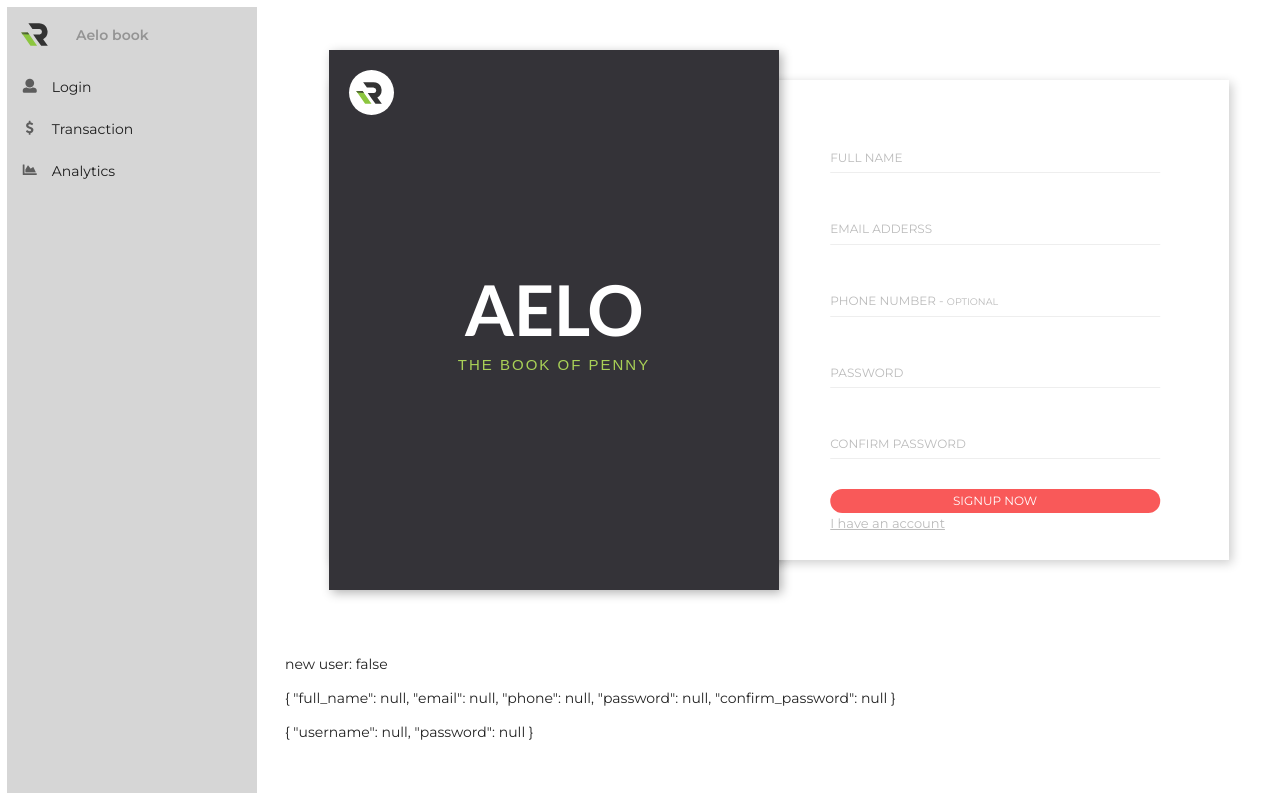
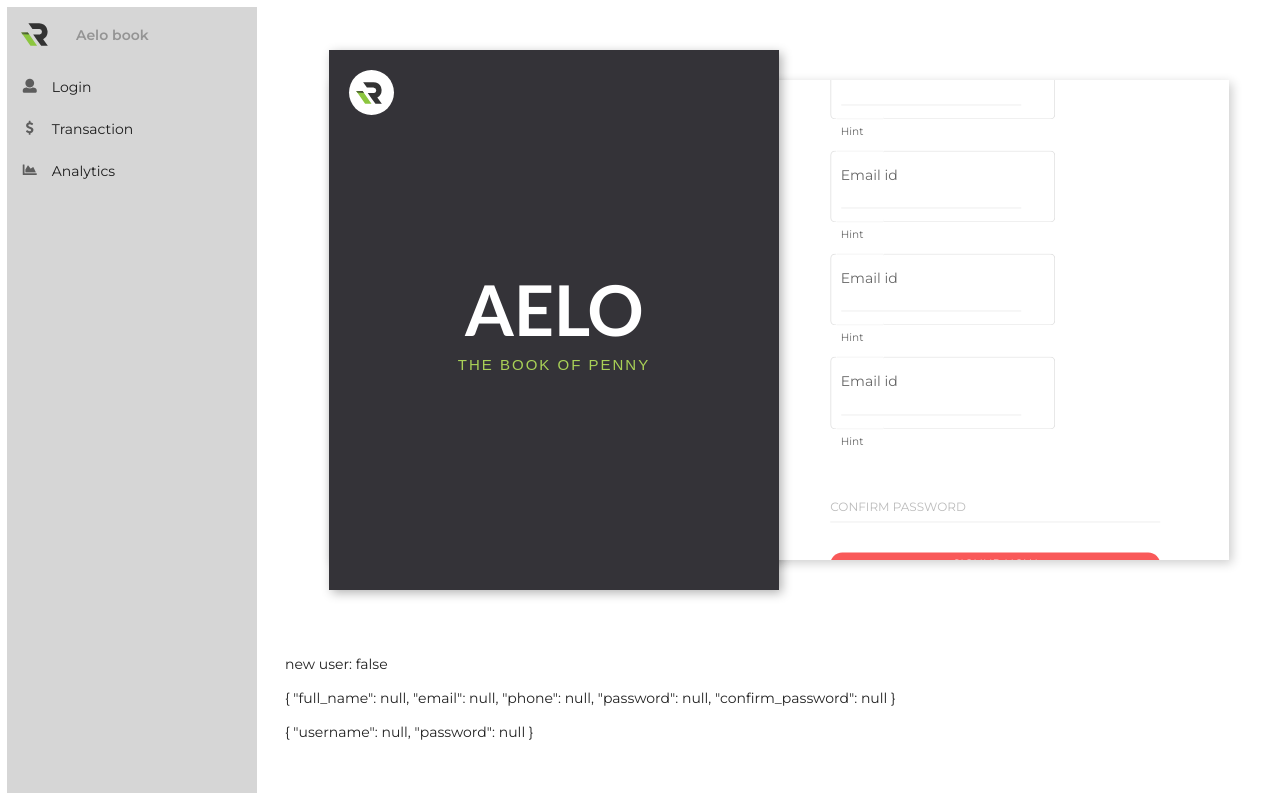
Before and after one commit to the-mohamed-riaz/aelo, an Angular app in the folder frontend/: page /login in a window 1280 px wide. Built offline with nearby package versions, Linux system fonts and the light colour scheme.

Commit message:
angular material deep purple and amber

```diff
--- a/frontend/src/app/app.module.ts
+++ b/frontend/src/app/app.module.ts
@@ -1,3 +1,4 @@
+import { MaterialsModule } from './shared/materials/materials.module';
 import { NgModule } from '@angular/core';
 import { BrowserModule } from '@angular/platform-browser';
 import { NgbModule } from '@ng-bootstrap/ng-bootstrap';
@@ -23,7 +24,8 @@ import { BrowserAnimationsModule } from '@angular/platform-browser/animations';
     FormsModule,
     ReactiveFormsModule,
     HttpClientModule,
-    BrowserAnimationsModule
+    BrowserAnimationsModule,
+    MaterialsModule
   ],
   providers: [
     DropdownsService
--- a/frontend/src/app/auth/login/login.component.html
+++ b/frontend/src/app/auth/login/login.component.html
@@ -30,13 +30,25 @@
                 <div class="login form-peice switched">
                     <form class="login-form" [formGroup]="loginForm">
                         <div class="form-group">
-                            <label for="loginemail">Email Adderss</label>
-                            <input type="email" name="loginemail" formControlName="username" id="loginemail" required>
+                            <!-- <label for="loginemail">Email Adderss</label>
+                            <input type="email" name="loginemail" formControlName="username" id="loginemail" required> -->
+                            <mat-form-field appearance="outline">
+                                <mat-label>Email id</mat-label>
+                                <input matInput placeholder="abc@gmail.com">
+                                <mat-icon matSuffix>icon</mat-icon>
+                                <mat-hint>Hint</mat-hint>
+                            </mat-form-field>
                         </div>
 
                         <div class="form-group">
-                            <label for="loginPassword">Password</label>
-                            <input type="password" formControlName="password" name="loginPassword" (submit)="login_user()" id="loginPassword" required>
+                            <!-- <label for="loginPassword">Password</label>
+                            <input type="password" formControlName="password" name="loginPassword" (submit)="login_user()" id="loginPassword" required> -->
+                            <mat-form-field appearance="outline">
+                                <mat-label>Email id</mat-label>
+                                <input matInput placeholder="abc@gmail.com">
+                                <mat-icon matSuffix>icon</mat-icon>
+                                <mat-hint>Hint</mat-hint>
+                            </mat-form-field>
                         </div>
 
                         <div class="CTA">
@@ -52,26 +64,50 @@
                 <div class="signup form-peice">
                     <form class="signup-form" action="#" method="post" [formGroup]="registrationForm">
                         <div class="form-group">
-                            <label for="name">Full Name</label>
+                            <!-- <label for="name">Full Name</label>
                             <input type="text" (focus)="callFocus($event)" name="username" id="name" formControlName="full_name" class="name" autocomplete="name">
-                            <span class="error"></span>
+                            <span class="error"></span> -->
+                            <mat-form-field appearance="outline">
+                                <mat-label>Email id</mat-label>
+                                <input matInput placeholder="abc@gmail.com">
+                                <mat-icon matSuffix>icon</mat-icon>
+                                <mat-hint>Hint</mat-hint>
+                            </mat-form-field>
                         </div>
 
                         <div class="form-group">
-                            <label for="email">Email Adderss</label>
+                            <!-- <label for="email">Email Adderss</label>
                             <input type="email" (focus)="callFocus($event)" formControlName="email" name="emailAdress" id="regEmail" class="email" autocomplete="email">
-                            <span class="error"></span>
+                            <span class="error"></span> -->
+                            <mat-form-field appearance="outline">
+                                <mat-label>Email id</mat-label>
+                                <input matInput placeholder="abc@gmail.com">
+                                <mat-icon matSuffix>icon</mat-icon>
+                                <mat-hint>Hint</mat-hint>
+                            </mat-form-field>
                         </div>
 
                         <div class="form-group">
-                            <label for="phone">Phone Number - <small>Optional</small></label>
-                            <input type="text" (focus)="callFocus($event)" formControlName="phone" name="phone" id="phone" autocomplete="tel-local">
+                            <!-- <label for="phone">Phone Number - <small>Optional</small></label>
+                            <input type="text" (focus)="callFocus($event)" formControlName="phone" name="phone" id="phone" autocomplete="tel-local"> -->
+                            <mat-form-field appearance="outline">
+                                <mat-label>Email id</mat-label>
+                                <input matInput placeholder="abc@gmail.com">
+                                <mat-icon matSuffix>icon</mat-icon>
+                                <mat-hint>Hint</mat-hint>
+                            </mat-form-field>
                         </div>
 
                         <div class="form-group">
-                            <label for="password">Password</label>
+                            <!-- <label for="password">Password</label>
                             <input type="password" (focus)="callFocus($event)" formControlName="password" name="password" id="password" class="pass" autocomplete="new-password">
-                            <span class="error"></span>
+                            <span class="error"></span> -->
+                            <mat-form-field appearance="outline">
+                                <mat-label>Email id</mat-label>
+                                <input matInput placeholder="abc@gmail.com">
+                                <mat-icon matSuffix>icon</mat-icon>
+                                <mat-hint>Hint</mat-hint>
+                            </mat-form-field>
                         </div>
 
                         <div class="form-group">
--- /dev/null
+++ b/frontend/src/app/shared/materials/materials.module.ts
@@ -0,0 +1,102 @@
+import { A11yModule } from '@angular/cdk/a11y';
+import { CdkAccordionModule } from '@angular/cdk/accordion';
+import { ClipboardModule } from '@angular/cdk/clipboard';
+import { DragDropModule } from '@angular/cdk/drag-drop';
+import { OverlayModule } from '@angular/cdk/overlay';
+import { PortalModule } from '@angular/cdk/portal';
+import { ScrollingModule } from '@angular/cdk/scrolling';
+import { CdkStepperModule } from '@angular/cdk/stepper';
+import { CdkTableModule } from '@angular/cdk/table';
+import { CdkTreeModule } from '@angular/cdk/tree';
+import { CommonModule } from '@angular/common';
+import { NgModule } from '@angular/core';
+import { MatAutocompleteModule } from '@angular/material/autocomplete';
+import { MatBadgeModule } from '@angular/material/badge';
+import { MatBottomSheetModule } from '@angular/material/bottom-sheet';
+import { MatButtonModule } from '@angular/material/button';
+import { MatButtonToggleModule } from '@angular/material/button-toggle';
+import { MatCardModule } from '@angular/material/card';
+import { MatCheckboxModule } from '@angular/material/checkbox';
+import { MatChipsModule } from '@angular/material/chips';
+import { MatNativeDateModule, MatRippleModule } from '@angular/material/core';
+import { MatDatepickerModule } from '@angular/material/datepicker';
+import { MatDialogModule } from '@angular/material/dialog';
+import { MatDividerModule } from '@angular/material/divider';
+import { MatExpansionModule } from '@angular/material/expansion';
+import { MatGridListModule } from '@angular/material/grid-list';
+import { MatIconModule } from '@angular/material/icon';
+import { MatInputModule } from '@angular/material/input';
+import { MatListModule } from '@angular/material/list';
+import { MatMenuModule } from '@angular/material/menu';
+import { MatPaginatorModule } from '@angular/material/paginator';
+import { MatProgressBarModule } from '@angular/material/progress-bar';
+import { MatProgressSpinnerModule } from '@angular/material/progress-spinner';
+import { MatRadioModule } from '@angular/material/radio';
+import { MatSelectModule } from '@angular/material/select';
+import { MatSidenavModule } from '@angular/material/sidenav';
+import { MatSlideToggleModule } from '@angular/material/slide-toggle';
+import { MatSliderModule } from '@angular/material/slider';
+import { MatSnackBarModule } from '@angular/material/snack-bar';
+import { MatSortModule } from '@angular/material/sort';
+import { MatStepperModule } from '@angular/material/stepper';
+import { MatTableModule } from '@angular/material/table';
+import { MatTabsModule } from '@angular/material/tabs';
+import { MatToolbarModule } from '@angular/material/toolbar';
+import { MatTooltipModule } from '@angular/material/tooltip';
+import { MatTreeModule } from '@angular/material/tree';
+
+const libs = [
+  A11yModule,
+  CdkAccordionModule,
+  ClipboardModule,
+  CdkStepperModule,
+  CdkTableModule,
+  CdkTreeModule,
+  DragDropModule,
+  MatAutocompleteModule,
+  MatBadgeModule,
+  MatBottomSheetModule,
+  MatButtonModule,
+  MatButtonToggleModule,
+  MatCardModule,
+  MatCheckboxModule,
+  MatChipsModule,
+  MatStepperModule,
+  MatDatepickerModule,
+  MatDialogModule,
+  MatDividerModule,
+  MatExpansionModule,
+  MatGridListModule,
+  MatIconModule,
+  MatInputModule,
+  MatListModule,
+  MatMenuModule,
+  MatNativeDateModule,
+  MatPaginatorModule,
+  MatProgressBarModule,
+  MatProgressSpinnerModule,
+  MatRadioModule,
+  MatRippleModule,
+  MatSelectModule,
+  MatSidenavModule,
+  MatSliderModule,
+  MatSlideToggleModule,
+  MatSnackBarModule,
+  MatSortModule,
+  MatTableModule,
+  MatTabsModule,
+  MatToolbarModule,
+  MatTooltipModule,
+  MatTreeModule,
+  OverlayModule,
+  PortalModule,
+  ScrollingModule,
+]
+
+@NgModule({
+  declarations: [],
+  imports: [
+    CommonModule
+  ], exports: [...libs]
+})
+export class MaterialsModule { }
--- a/frontend/src/styles.scss
+++ b/frontend/src/styles.scss
@@ -1,5 +1,6 @@
 /* You can add global styles to this file, and also import other style files */
 
+@import "~frontend/node_modules/@angular/material/prebuilt-themes/deeppurple-amber.css";
 
 /* Importing Bootstrap SCSS file. */
 
@@ -24,5 +25,13 @@
 .cursor-p {
     cursor: pointer !important;
 }
-html, body { height: 100%; }
-body { margin: 0; font-family: Roboto, "Helvetica Neue", sans-serif; }
+
+html,
+body {
+    height: 100%;
+}
+
+body {
+    margin: 0;
+    font-family: Roboto, "Helvetica Neue", sans-serif;
+}
```
